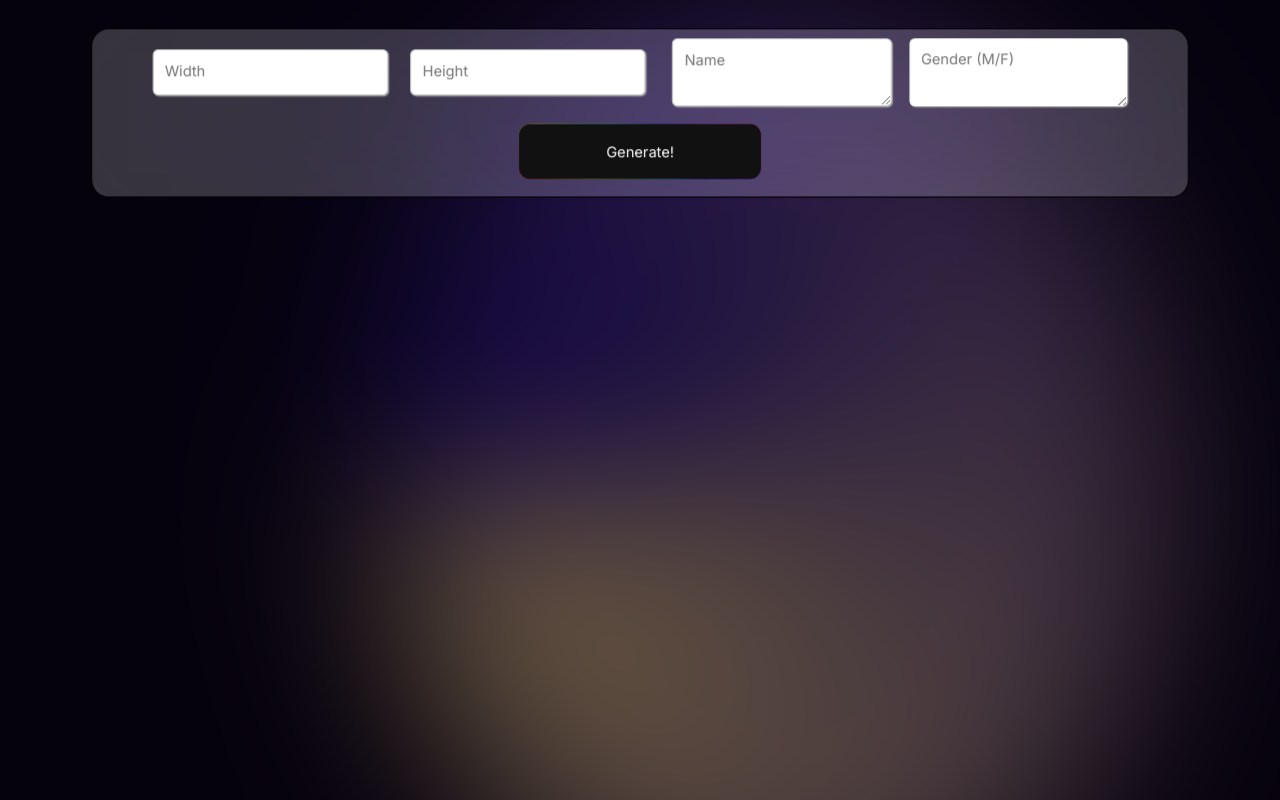
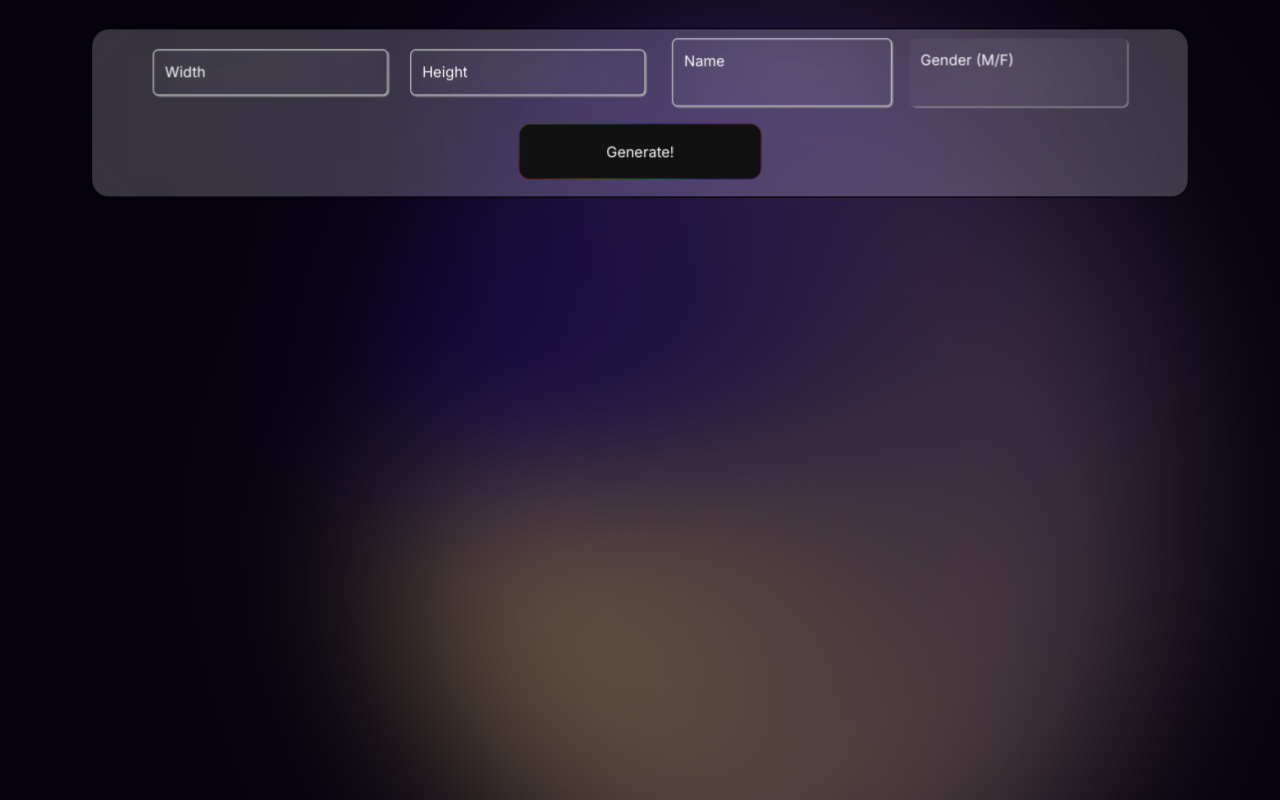
Before and after one commit to mrdog233o5/seatingPlanGenerator, a website built with Vite: page index.html in a window 1280 px wide. Shown: the top 800 px of the page. Built offline with nearby package versions, Linux system fonts and the light colour scheme.

Commit message:
fixed transparency & background

```diff
--- a/style.css
+++ b/style.css
@@ -87,6 +87,14 @@ input, textarea {
 	border-radius: 5px;
 	border: 1px solid #ccc;
 	box-shadow: 1px 1px 1px #999;
+	background: transparent;
+    -webkit-backdrop-filter: blur(64px) saturate(1.6);
+    backdrop-filter: blur(64px) saturate(1.6);
+	resize: none
+}
+
+textarea::placeholder, input::placeholder {
+	color: #fff;
 }
 
 #classroom, .input{
@@ -240,7 +248,7 @@ button {
 	border: none;
     outline: none;
     color: #fff;
-    background: #111;
+    background: rgba(17, 17, 17, 1);
     cursor: pointer;
     position: relative;
     z-index: 0;
```
